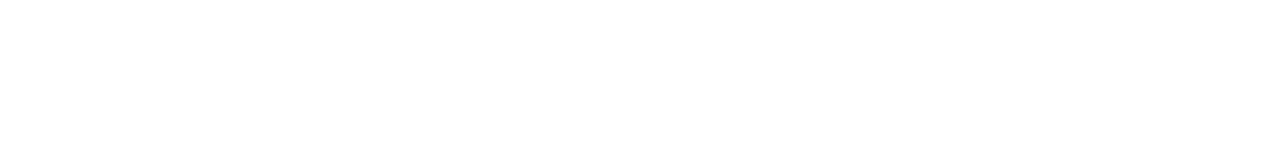
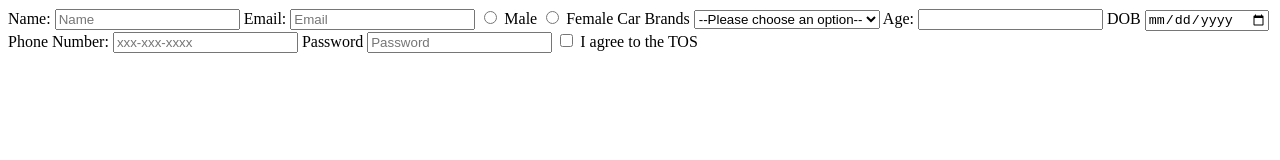
Before and after one commit to acciojob/signup-form-car-kartik120-pk, a website: page main.html in a window 1280 px wide. Drawn offline with Linux system fonts and the light colour scheme.

Commit message:
created a submission

```diff
--- a/main.html
+++ b/main.html
@@ -8,6 +8,41 @@
 
 <body>
 	<!-- the entire body must be written by student -->
+	<form action="submit" method="post">
+		<label for="name">Name:</label>
+		<input type="text" id="name" name="name" placeholder="Name" required>
+
+		<label for="email">Email:</label>
+		<input type="email" id="email" name="name" placeholder="Email" required>
+
+		<input type="radio" id="gender_m" name="gender" required>
+		<label for="gender_m">Male</label>
+		<input type="radio" id="gender_f" name="gender" required>
+		<label for="gender_f">Female</label>
+
+		<label for="cars">Car Brands</label>
+		<select id="cars" name="cars" aria-required>
+			<option>--Please choose an option--</option>
+			<option value="suzuki">suzuki</option>
+			<option value="hyundai">hyundai</option>
+			<option value="tata">tata</option>
+		</select>
+
+		<label for="age">Age:</label>
+		<input type="number" id="age" name="age" required>
+
+		<label for="dob">DOB</label>
+		<input type="date" id="dob" name="dob" required>
+
+		<label for="tel">Phone Number:</label>
+		<input type="tel" id="tel" name="tel" placeholder="xxx-xxx-xxxx">
+
+		<label for="password">Password</label>
+		<input type="password" id="password" name="password" placeholder="Password" required>
+
+		<input type="checkbox" id="tos" name="tos" >
+  <label for="tos"> I agree to the TOS</label><br>
+	</form>
     <script type="text/javascript" src="./script.js">
 </script>
 
```
